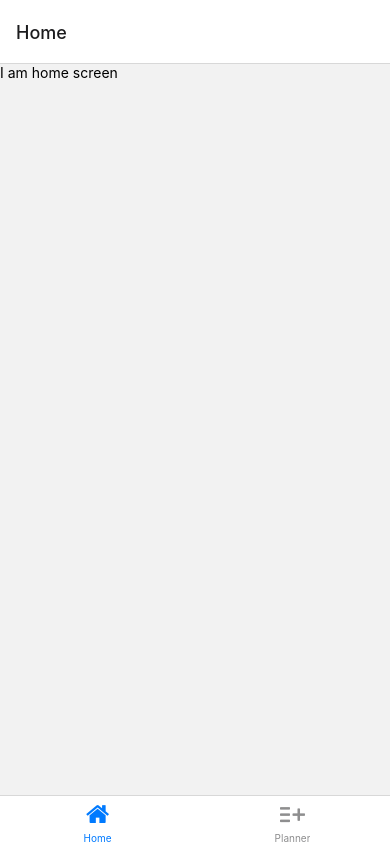
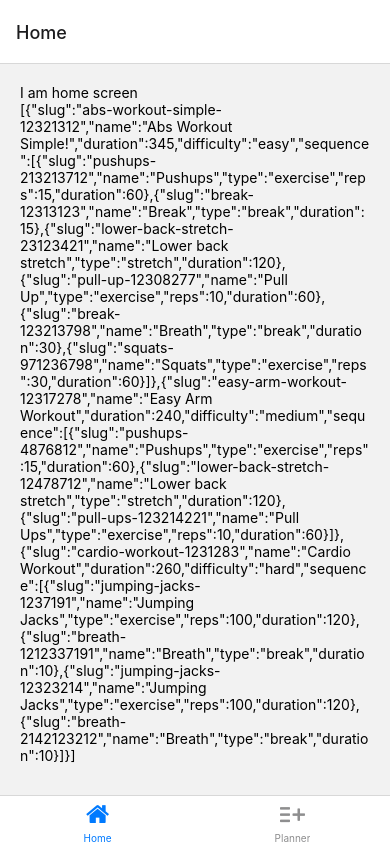
Before and after one commit to chrismcanulty/WorkoutApp, a React Native app: screen /Home in a window 390 px wide. Built offline with nearby package versions, Linux system fonts and the light colour scheme.

Commit message:
render data on home screen, add padding to displayed data

```diff
--- a/screens/HomeScreen.tsx
+++ b/screens/HomeScreen.tsx
@@ -1,11 +1,19 @@
 import React from 'react';
-import { View, Text } from 'react-native';
+import { View, Text, StyleSheet } from 'react-native';
 import { NativeStackHeaderProps } from '@react-navigation/native-stack';
+import data from '../data.json';
 
 export default function HomeScreen({ navigation }: NativeStackHeaderProps) {
   return (
-    <View>
+    <View style={styles.container}>
       <Text>I am home screen</Text>
+      <Text>{JSON.stringify(data)}</Text>
     </View>
   );
 }
+
+const styles = StyleSheet.create({
+  container: {
+    padding: 20,
+  },
+});
```
